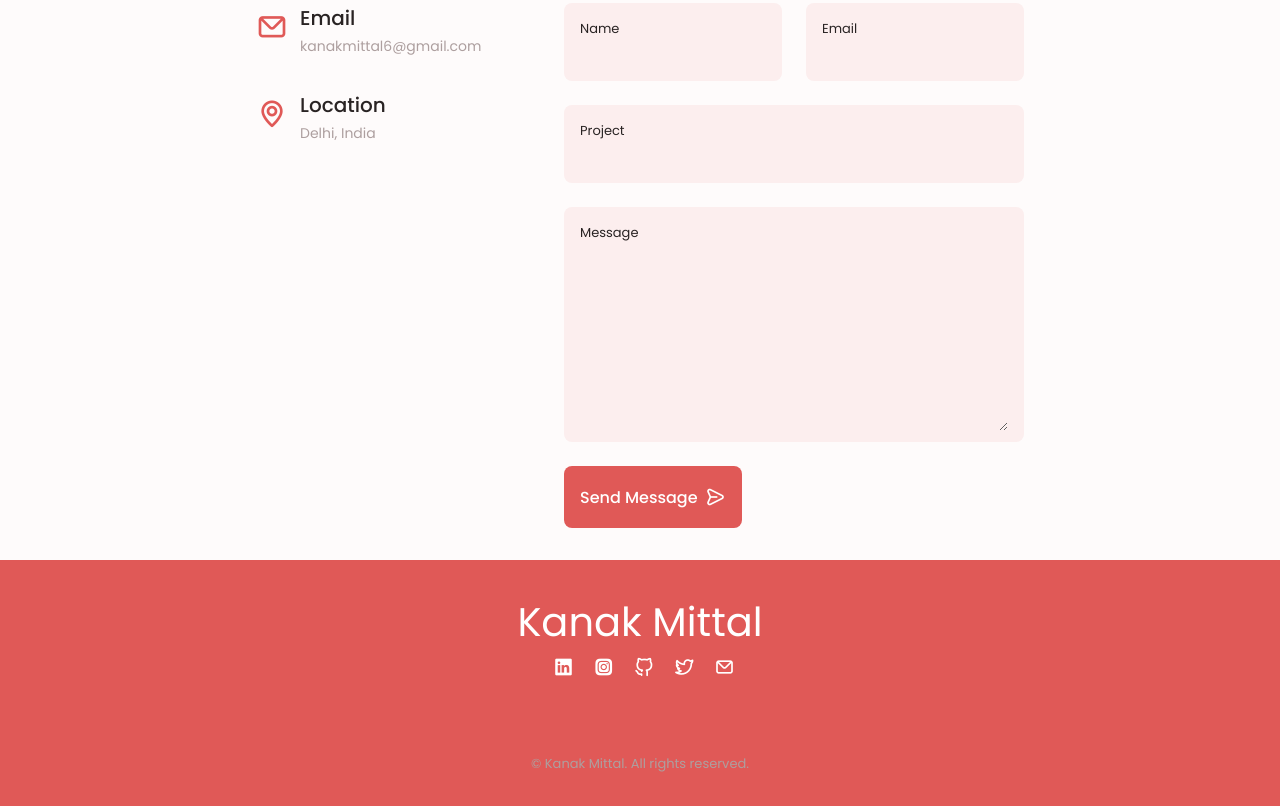
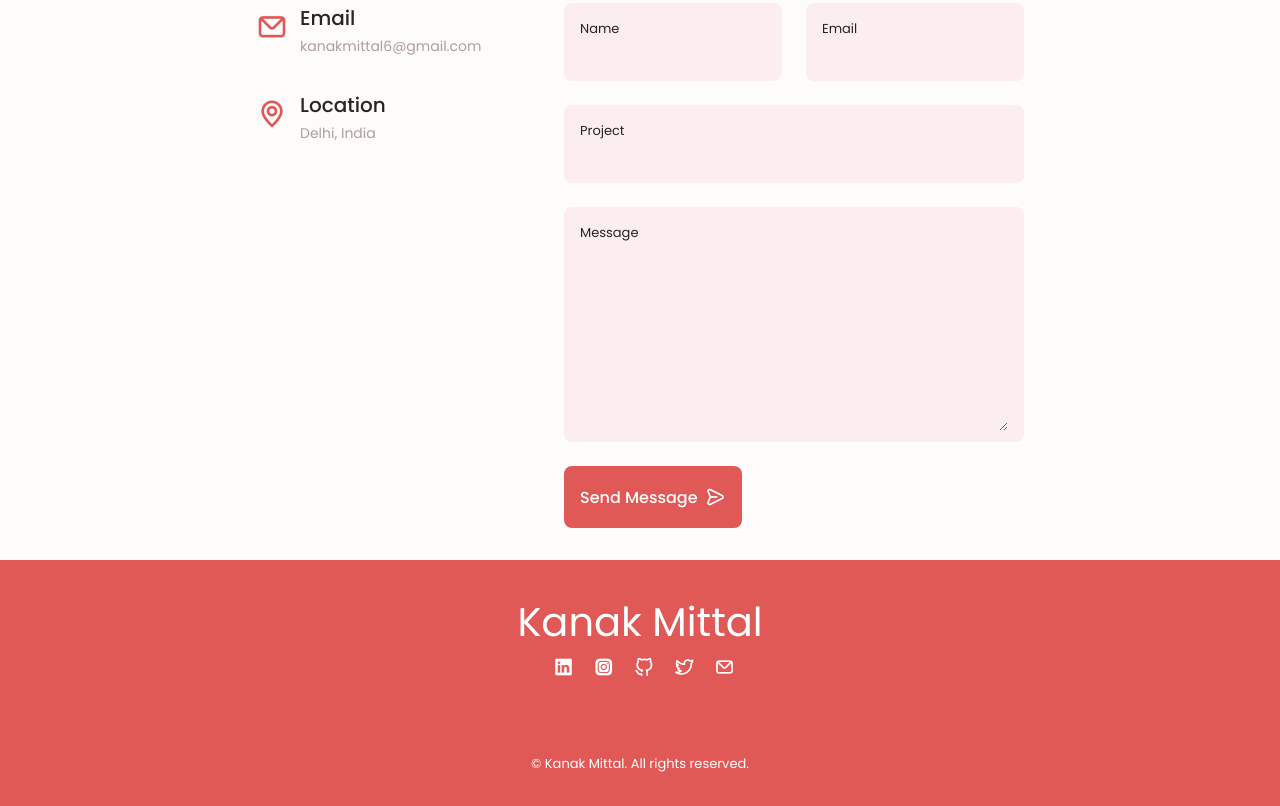
Before and after one commit to kanakmi/kanakmi, a plain HTML site: page index.html in a window 1280 px wide. Shown: the part 3692-4498 px from the top of the page. Drawn offline with nearby package versions, Linux system fonts and the light colour scheme.

Commit message:
fixed issue #1

```diff
--- a/main.css
+++ b/main.css
@@ -844,7 +844,7 @@ img{
   .footer__copy{
     font-size: var(--smaller-font-size);
     text-align: center;
-    color: var(--text-color-light);
+    /* color: var(--text-color-light); */
     margin-top: var(--mb-1);
   }
 
```
